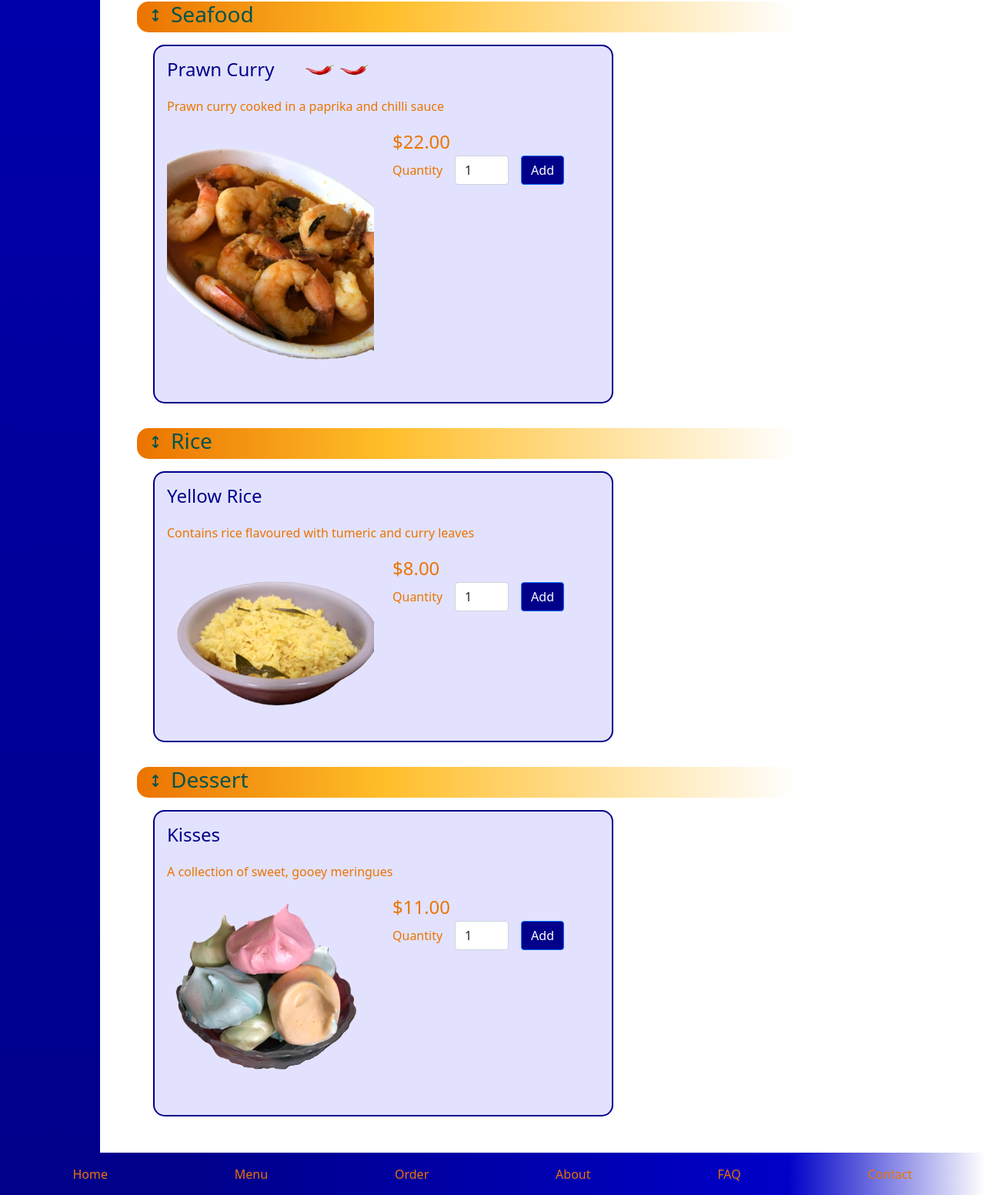
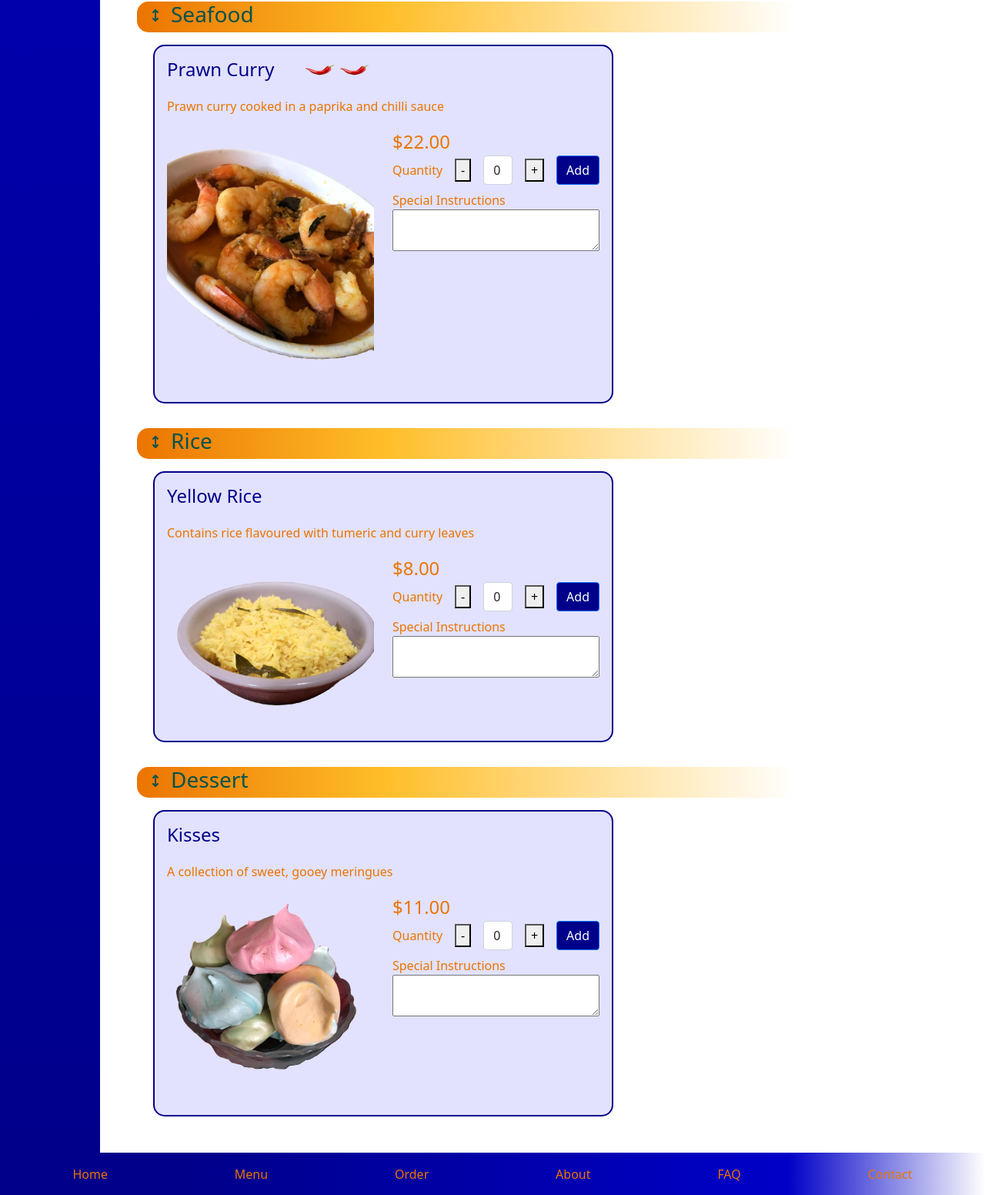
Before and after one commit to mrmansly/SriLankanFoodWebsite, a Django app: page /products/ in a window 1280 px wide. Shown: the part 4264-5816 px from the top of the page at 77% size. Run offline with Django 5.2, Linux system fonts and the light colour scheme; data comes from the database, SQL or seed files in the repository; style sheets or scripts are compiled from the project's sources; some libraries are stand-ins or nearby versions.

Commit message:
FWP-9: Add optional instructions field when adding a menu item. Allow that to flow through to order confirmation screens (and email templates)

```diff
--- a/main/models.py
+++ b/main/models.py
@@ -55,7 +55,7 @@ class CartItem(models.Model):
     cart = models.ForeignKey(Cart, on_delete=models.CASCADE)
     product = models.ForeignKey(Product, on_delete=models.CASCADE)
     quantity = models.IntegerField(default=0)
-    instructions = models.CharField(max_length=255, null=True)
+    instructions = models.CharField(max_length=255, null=True, blank=True)
 
     def __str__(self):
         return f"{self.quantity} item(s) of {self.product.name} exist in Cart {self.cart.id}"
--- a/main/services/cart_service.py
+++ b/main/services/cart_service.py
@@ -9,7 +9,7 @@ def get_cart(session_id, user_id=None):
     return found_cart
 
 
-def add_product(cart_id, product_id, quantity: int):
+def add_product(cart_id, product_id, quantity: int, instructions):
 
     cart = Cart.objects.get(id=cart_id)
 
@@ -24,17 +24,19 @@ def add_product(cart_id, product_id, quantity: int):
         raise ValueError("The quantity is not defined.")
     elif quantity != 0:
         cart_item, created = cart.cartitem_set.get_or_create(product=product,
-                                                             defaults={'quantity': quantity})
+                                                             defaults={'quantity': quantity,
+                                                                       'instructions': instructions})
 
         if not created:
             cart_item.quantity += quantity
             if cart_item.quantity < 0:
                 cart_item.delete()
             else:
+                cart_item.instructions = instructions
                 cart_item.save()
 
 
-def update_quantity(cart_id, product_id, quantity: int):
+def update_quantity(cart_id, product_id, quantity: int, instructions):
 
     cart = Cart.objects.get(id=cart_id)
 
@@ -55,9 +57,11 @@ def update_quantity(cart_id, product_id, quantity: int):
             cart_item.delete()
     elif quantity > 0:
         cart_item, created = cart.cartitem_set.get_or_create(product=product,
-                                                             defaults={'quantity': quantity})
+                                                             defaults={'quantity': quantity,
+                                                                       'instructions': instructions})
         if not created:
             cart_item.quantity = quantity
+            cart_item.instructions = instructions
             cart_item.save()
 
 
--- a/main/services/email_service.py
+++ b/main/services/email_service.py
@@ -11,6 +11,7 @@ def send_email(to_email, subject, html_content, plain_content):
         from_email=from_email,
         to=[to_email]
     )
+
     email.attach_alternative(html_content, "text/html")
 
     try:
--- a/main/services/order_service.py
+++ b/main/services/order_service.py
@@ -9,7 +9,10 @@ def create_order(order, cart):
     order.save()
 
     for cart_item in cart.cartitem_set.all():
-        order_item = OrderProduct(product=cart_item.product,order=order,quantity=cart_item.quantity)
+        order_item = OrderProduct(product=cart_item.product,
+                                  order=order,
+                                  quantity=cart_item.quantity,
+                                  instructions=cart_item.instructions)
         order_item.save()
 
     # remove the cart after it has been converted to an order
--- a/main/static/main/css/main.scss
+++ b/main/static/main/css/main.scss
@@ -176,6 +176,11 @@ html, body {
   padding-top: 10px;
 }
 
+.instructions {
+  font-size: small;
+  padding-left: 1rem;
+}
+
 .product-item {
   padding: 1rem;
   border: 2px solid $lankan-dark-blue;
@@ -252,9 +257,6 @@ html, body {
     align-items: center;
   }
 
-  > input {
-    width: 70px;
-  }
 }
 
 .sidebar {
@@ -528,3 +530,15 @@ html, body {
   overflow: hidden;
   transition: height 0.5s ease;
 }
+
+/* Hide spinner arrows for number input on WebKit browsers (Chrome, Safari) */
+input[type=number]::-webkit-inner-spin-button,
+input[type=number]::-webkit-outer-spin-button {
+  -webkit-appearance: none;
+  margin: 0;
+}
+
+/* Hide spinner arrows for Firefox */
+input[type=number] {
+  -moz-appearance: textfield;
+}
--- a/main/static/main/js/api-utils.js
+++ b/main/static/main/js/api-utils.js
@@ -1,6 +1,6 @@
 // Put async javascript calls in here to the server that do not require a full page reload.
 
-function updateCartItemQuantity(cartId, quantity, productId, csrfToken) {
+function updateCartItemQuantity(cartId, quantity, productId, instructions, csrfToken) {
     return fetch("/api-gateway/update-cart-item-quantity", {
         method: 'POST',
         headers: {
@@ -10,6 +10,7 @@ function updateCartItemQuantity(cartId, quantity, productId, csrfToken) {
         body: JSON.stringify({
             quantity: quantity,
             product_id: productId,
+            instructions: instructions,
             cart_id: cartId
         })
     }).then(response => response.json());
--- a/main/templates/main/component/product-item-row.html
+++ b/main/templates/main/component/product-item-row.html
@@ -7,15 +7,24 @@
 <script type="text/javascript">
 
     document.addEventListener("DOMContentLoaded", function () {
+        addListenerForFormSubmit({{ product.id }});
+    });
 
-        const formElement = document.getElementById('product-item-form-{{ product.id }}');
+    function addListenerForFormSubmit(product_id) {
+        const formElement = document.getElementById('product-item-form-'+product_id);
 
         formElement.addEventListener("submit", (event) => {
 
             const formData = new FormData(event.target);
             event.preventDefault();
 
-            updateCartItemQuantity(getCartId(), formData.get('quantity'), formData.get('product_id'), getCSRFToken())
+            updateCartItemQuantity(
+                getCartId(),
+                formData.get('quantity'),
+                formData.get('product_id'),
+                formData.get('instructions'),
+                getCSRFToken()
+            )
                 .then(data => {
                     const items = data.reduce((accumulator, currentValue) => {
                         return accumulator + currentValue['quantity'];
@@ -23,22 +32,18 @@
 
                     updateCartItems(items);
                     toggleCartItemVisibility(items > 0);
-
-
-                    // also reset the quantity on the selected product back to 0
-                    const quantityFormInput = formElement.querySelector('input[name="quantity"]');
-                    quantityFormInput.value = 1;
                 })
                 .catch(error => {
                     console.error('Error:', error);
                 })
         });
-    });
+    }
 
 </script>
 <tr class="product-item-row">
     <td>
         <form id="product-item-form-{{ product.id }}" method="post">
+            {% csrf_token %}
             <div class="product-item">
 
                 <div class="product-item-header">
@@ -85,11 +90,18 @@
                             <div class="product-quantity">
                                 <label for="quantity">Quantity</label>
 
+                                <button>-</button>
                                 <input id="quantity" type="number" name="quantity"
-                                       value="1" class="form-control">
+                                       class="form-control" value="{{ product.id|use_cart_item_quantity:cart }}">
+                                <button>+</button>
+
                                 <input type="hidden" name="product_id"
                                        value="{{ product.id }}">
                                 <button type="submit" class="action-button btn btn-primary">Add</button>
+                            </div>
+                            <div class="col-12 mt-2">
+                                <label for="instructions" class="align-top">Special Instructions</label>
+                                <textarea class="w-100" id="instructions" name="instructions"></textarea>
                             </div>
                         </div>
                     </div>
--- a/main/templatetags/custom_filters.py
+++ b/main/templatetags/custom_filters.py
@@ -20,3 +20,15 @@ def chilli_range(value):
 @register.filter
 def filter_by_category(queryset, category):
     return queryset.filter(category=category)
+
+
+@register.filter
+def use_cart_item_quantity(product_id, args):
+    cart = args
+    cart_items = cart.cartitem_set.filter(product_id=product_id)
+    quantity = 0
+
+    for cart_item in cart_items:
+        quantity += cart_item.quantity
+
+    return quantity
--- a/main/views.py
+++ b/main/views.py
@@ -192,7 +192,8 @@ def render_product_page(request):
     # go back to the products page
     return render(request, 'main/products.html', {
         'products': product_list,
-        'classifications': classifications
+        'classifications': classifications,
+        'cartItems': get_cart(get_session_id(request)).cartitem_set.all()
     })
 
 
@@ -213,12 +214,12 @@ def contact_submitted_view(request, contact_type):
 @api_view(['POST'])
 # May need to consider CORS for handling this in other environments??
 def api_gateway_view(request, api_path):
-    print(api_path)
     if api_path == 'update-cart-item-quantity':
         request_body = request.data
         add_product(int(request_body['cart_id']),
                     int(request_body['product_id']),
-                    int(request_body['quantity']))
+                    int(request_body['quantity']),
+                    request_body['instructions'])
 
         cart_items = get_cart_items(int(request_body['cart_id']))
         cart_item_serializer = CartItemSerializer(cart_items, many=True)
```
Also changed, not shown: main/templates/main/email-order-confirmation-template.html (+10 -1 lines), main/templates/main/email-order-confirmation-template.txt (+5 -5 lines), main/templates/main/order-details.html (+10 -1 lines).
